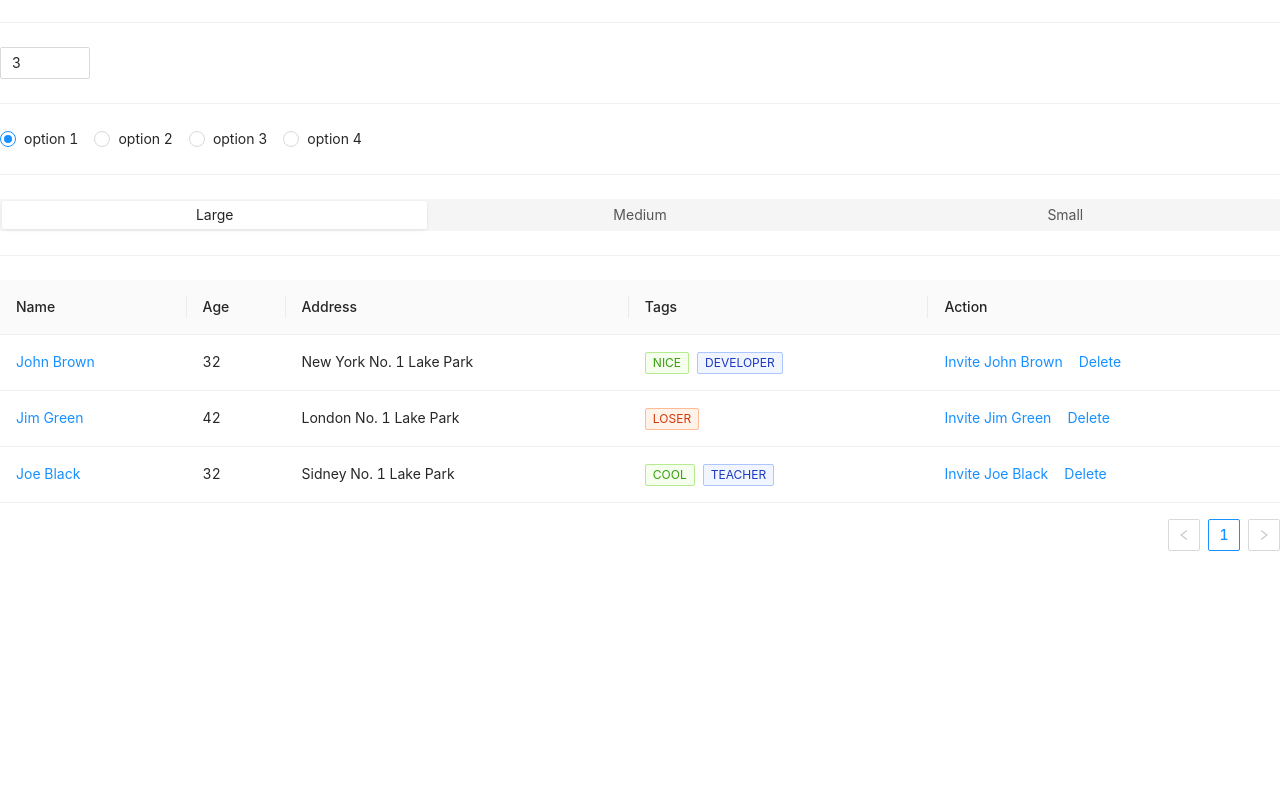
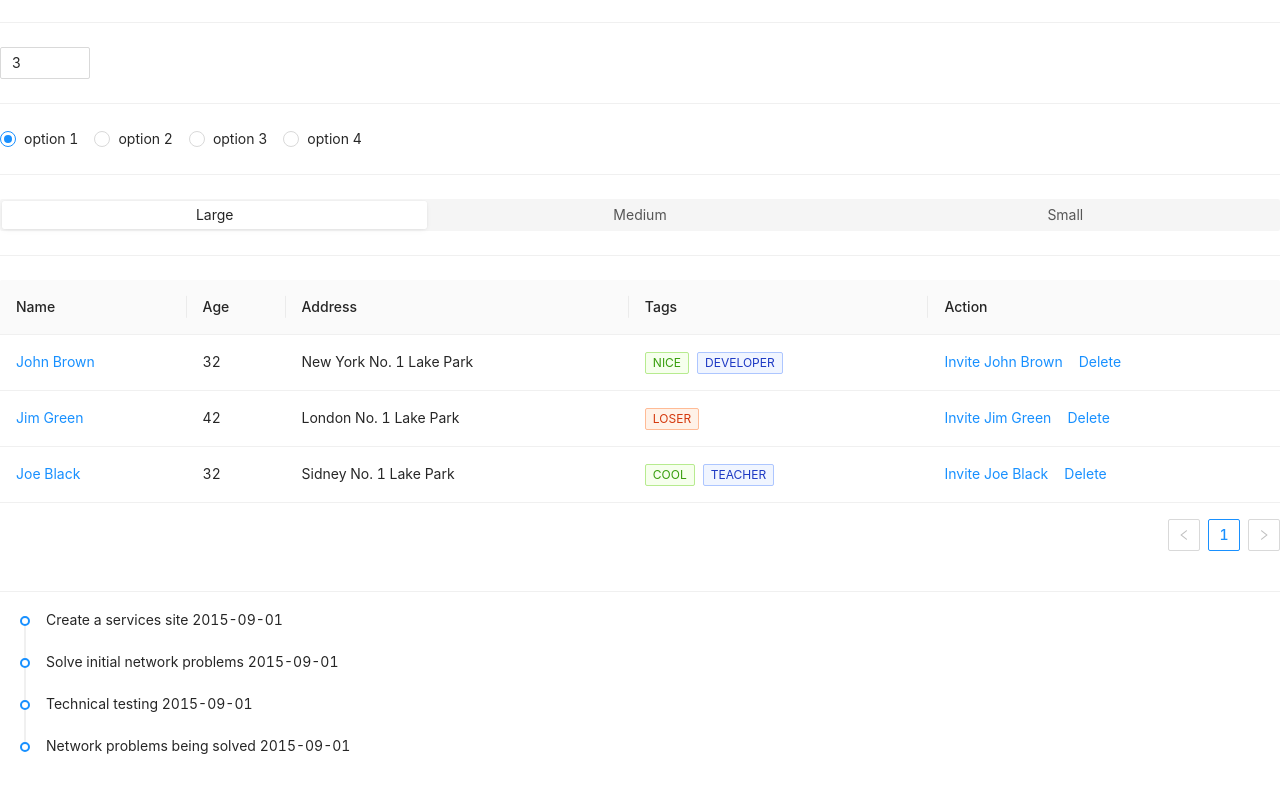
Before and after one commit to Ahmed-AbdElMoneam/ant-design-tutorial, a React (Create React App) app: page / in a window 1280 px wide. Shown: the part 4221-5013 px from the top of the page. Before the commit the page ends 4788 px from the top, so only its background shows below. Built offline with nearby package versions, Linux system fonts and the light colour scheme.

Commit message:
Timeline Added

```diff
--- a/src/App.js
+++ b/src/App.js
@@ -12,6 +12,7 @@ import InputForNumbers from "./InputForNumbers";
 import RadioGroup from "./RadioGroup";
 import BlockSegmented from "./BlockSegmented";
 import TableHandling from "./TableHandling";
+import TimelineChart from "./TimelineChart";
 import { Divider } from "antd";
 
 function App() {
@@ -47,6 +48,8 @@ function App() {
         <BlockSegmented />
         <Divider />
         <TableHandling />
+        <Divider />
+        <TimelineChart />
       </div>
     </div>
   );
--- /dev/null
+++ b/src/TimelineChart.js
@@ -0,0 +1,11 @@
+import { Timeline } from "antd";
+
+const TimelineChart = () => (
+  <Timeline style={{ margin: 20 }}>
+    <Timeline.Item>Create a services site 2015-09-01</Timeline.Item>
+    <Timeline.Item>Solve initial network problems 2015-09-01</Timeline.Item>
+    <Timeline.Item>Technical testing 2015-09-01</Timeline.Item>
+    <Timeline.Item>Network problems being solved 2015-09-01</Timeline.Item>
+  </Timeline>
+);
+export default TimelineChart;
```
